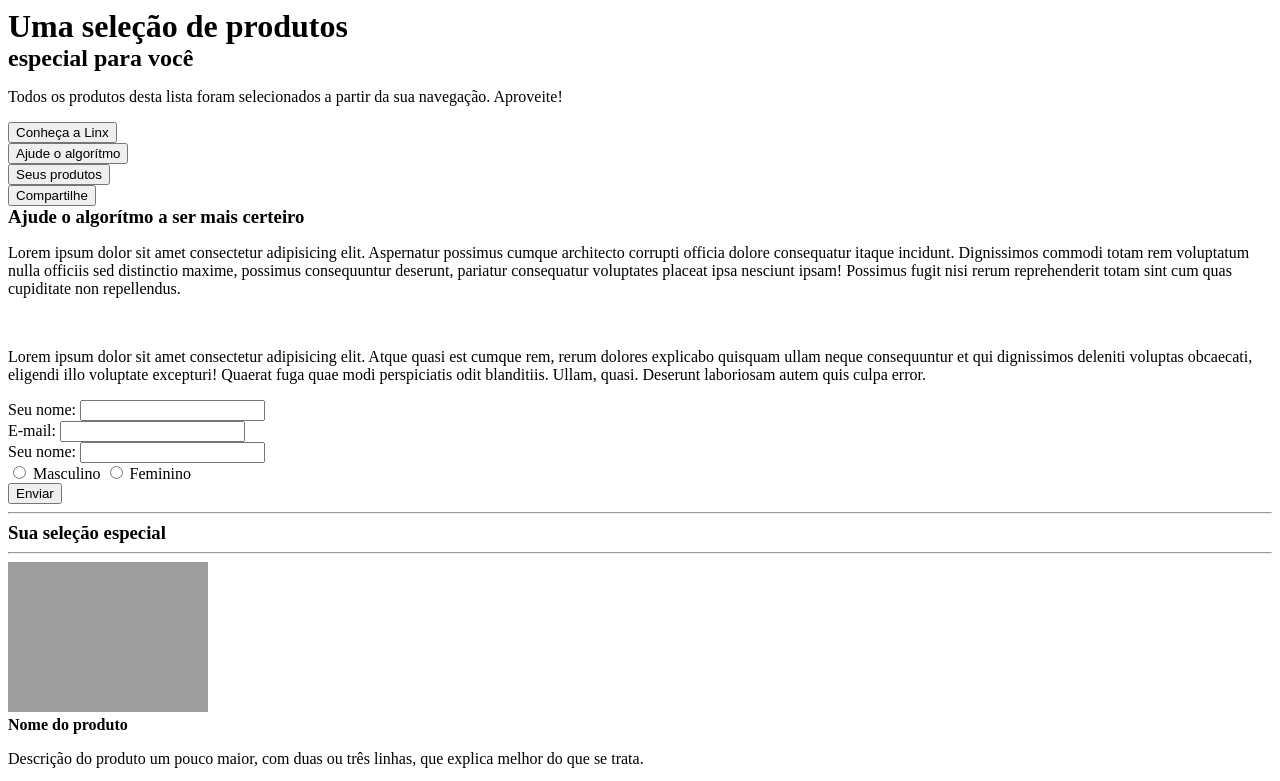
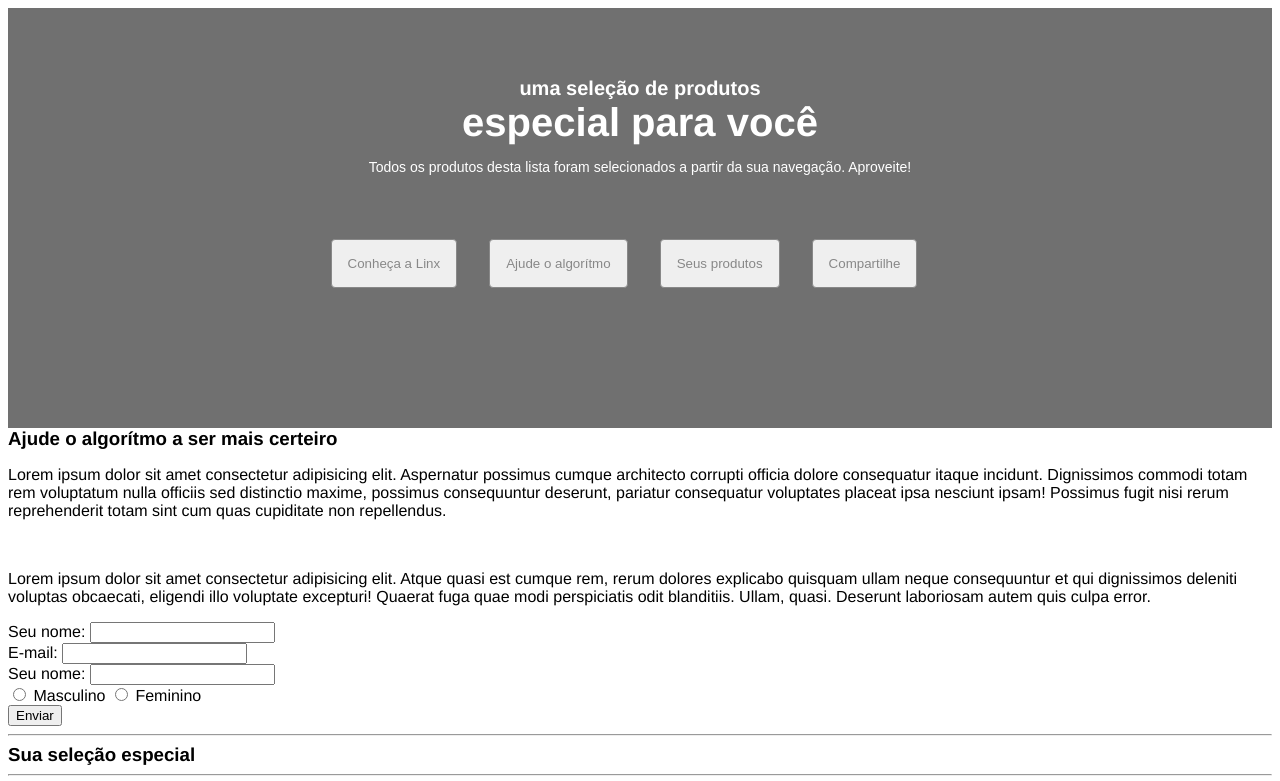
Before and after one commit to wesleyendliche/linx_impulse_landing_page, a plain HTML site: page index.html in a window 1280 px wide. Shown: the top 781 px of the page. Drawn offline with Linux system fonts and the light colour scheme; grey boxes are pictures that could not be loaded; a web font is replaced by a local one.

Commit message:
started styling the header

```diff
--- a/index.html
+++ b/index.html
@@ -11,11 +11,10 @@
   <body>
     <header>
       <div>
-        <h1>Uma seleção de produtos</h1>
+        <h1>uma seleção de produtos</h1>
         <h2>especial para você</h2>
         <p>
-          Todos os produtos desta lista foram selecionados a partir da sua
-          navegação. Aproveite!
+          Todos os produtos desta lista foram selecionados a partir da sua navegação. Aproveite!
         </p>
 
         <nav>
--- a/styles/style.css
+++ b/styles/style.css
@@ -0,0 +1,49 @@
+@import url('https://fonts.cdnfonts.com/css/helvetica-neue-9?styles=49034,49038,49040,49042');
+
+:root {
+    --dark-gray: #707070;
+    --medium-gray: #888888;
+}
+
+body {
+    background-color: #fff;
+    font-family: 'Helvetica Neue', sans-serif;
+}
+
+header {
+    text-align: center;
+    background-color: var(--dark-gray);
+    color: #fff;
+    padding-top: 4.3rem;
+    padding-bottom: 8.75rem;
+}
+
+header h1 {
+    font-size: 1.25rem;
+}
+
+header h2 {
+    font-size: 2.5rem;
+}
+
+header p {
+    font-family: 'Helvetica 35 Thin', sans-serif;
+    font-size: 0.875rem;
+}
+
+header ul {
+    display: flex;
+    flex-direction: row;
+    align-items: center;
+    justify-content: center;
+    padding-top: 50px;
+}
+
+header ul>li>button {
+    margin-right: 2rem;
+    padding: 16px;
+    font-family: 'Helvetica 35 thin', sans-serif;
+    color: var(--medium-gray);
+    border: 1px solid var(--medium-gray);
+    border-radius: 4px;
+}
```
